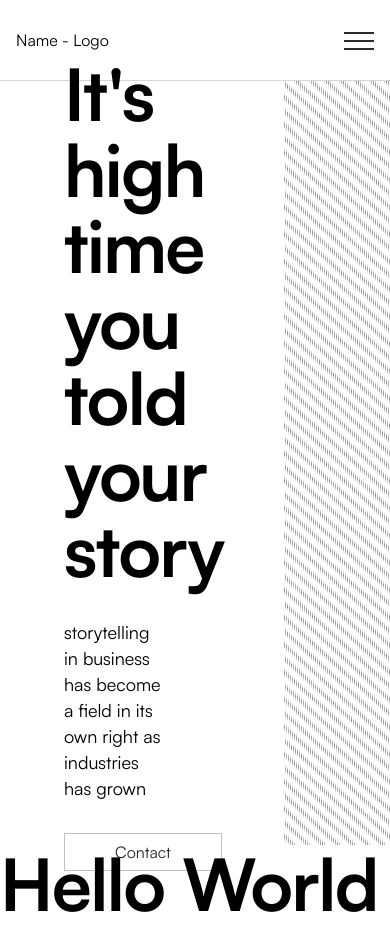
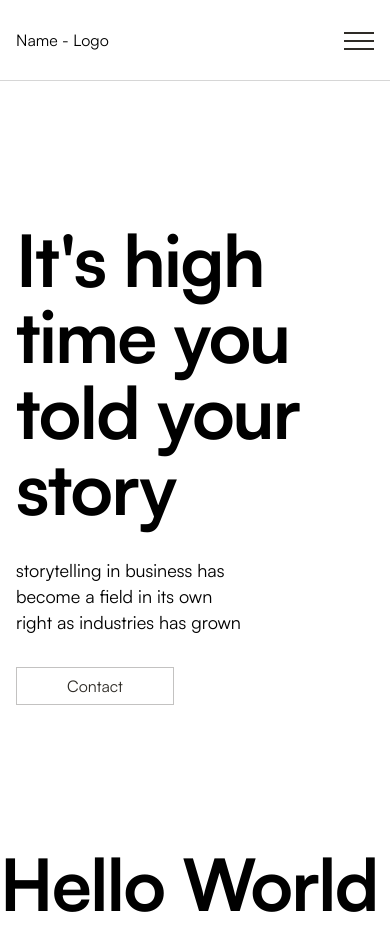
Before and after one commit to edizyurdakul/ConsermulSA, a Next.js app: page / in a window 390 px wide. Shown: the top 937 px of the page. Built offline with nearby package versions, Linux system fonts and the light colour scheme.

Commit message:
Restructure sections by pages, mobile responsiveness for hero section

```diff
--- a/components/Sections/Hero/HomeHero.module.scss
+++ /dev/null
@@ -1,27 +0,0 @@
-.heroWrapper {
-  height: calc(100vh - 80px);
-
-  .hero {
-    height: 100%;
-    display: flex;
-
-    .heroContent {
-      height: 100%;
-      display: flex;
-      flex-direction: column;
-      justify-content: center;
-      width: 40%;
-      padding: 0rem 4rem;
-
-      p {
-        width: 65%;
-        margin: 2rem 0rem;
-      }
-    }
-    .heroImage {
-      position: relative;
-      height: 100%;
-      width: 60%;
-    }
-  }
-}
--- a/components/Sections/Hero/HomeHero.js
+++ b/components/Sections/Home/Hero.js
@@ -1,5 +1,5 @@
 import NextImage from "next/image";
-import styles from "./HomeHero.module.scss";
+import styles from "./Hero.module.scss";
 import { Button } from "../../Button";
 
 const HomeHero = () => {
--- /dev/null
+++ b/components/Sections/Home/Hero.module.scss
@@ -0,0 +1,57 @@
+.heroWrapper {
+  height: calc(100vh - 80px);
+
+  .hero {
+    height: 100%;
+    display: flex;
+
+    .heroContent {
+      height: 100%;
+      display: flex;
+      flex-direction: column;
+      justify-content: center;
+      width: 50%;
+      padding: 0rem 4rem;
+
+      p {
+        width: 65%;
+        margin: 2rem 0rem;
+      }
+    }
+    .heroImage {
+      position: relative;
+      height: 100%;
+      width: 50%;
+    }
+  }
+}
+//###################################################################
+//###################################################################
+
+// Media Queries
+
+@media screen and (max-width: 768px) {
+  .heroWrapper {
+    .hero {
+      .heroContent {
+        width: 100%;
+        padding: 0rem 2rem;
+      }
+
+      .heroImage {
+        display: none;
+      }
+    }
+  }
+}
+
+@media screen and (max-width: 425px) {
+  .heroWrapper {
+    .hero {
+      .heroContent {
+        width: 100%;
+        padding: 0rem 1rem;
+      }
+    }
+  }
+}
--- a/components/Sections/index.js
+++ b/components/Sections/index.js
@@ -1 +1 @@
-export { default as HomeHero } from "./Hero/HomeHero";
+export { default as HomeHero } from "./Home/Hero";
```
